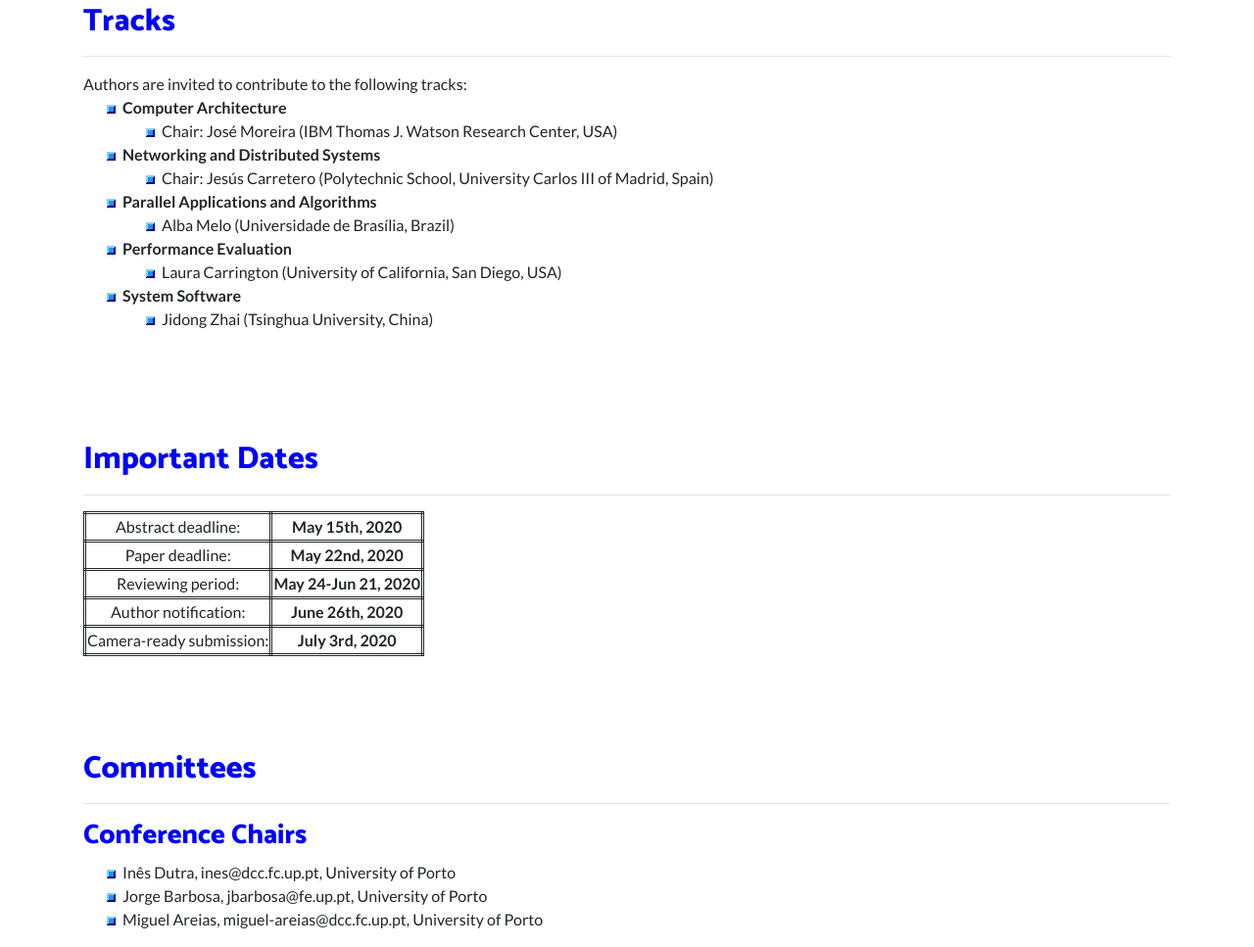
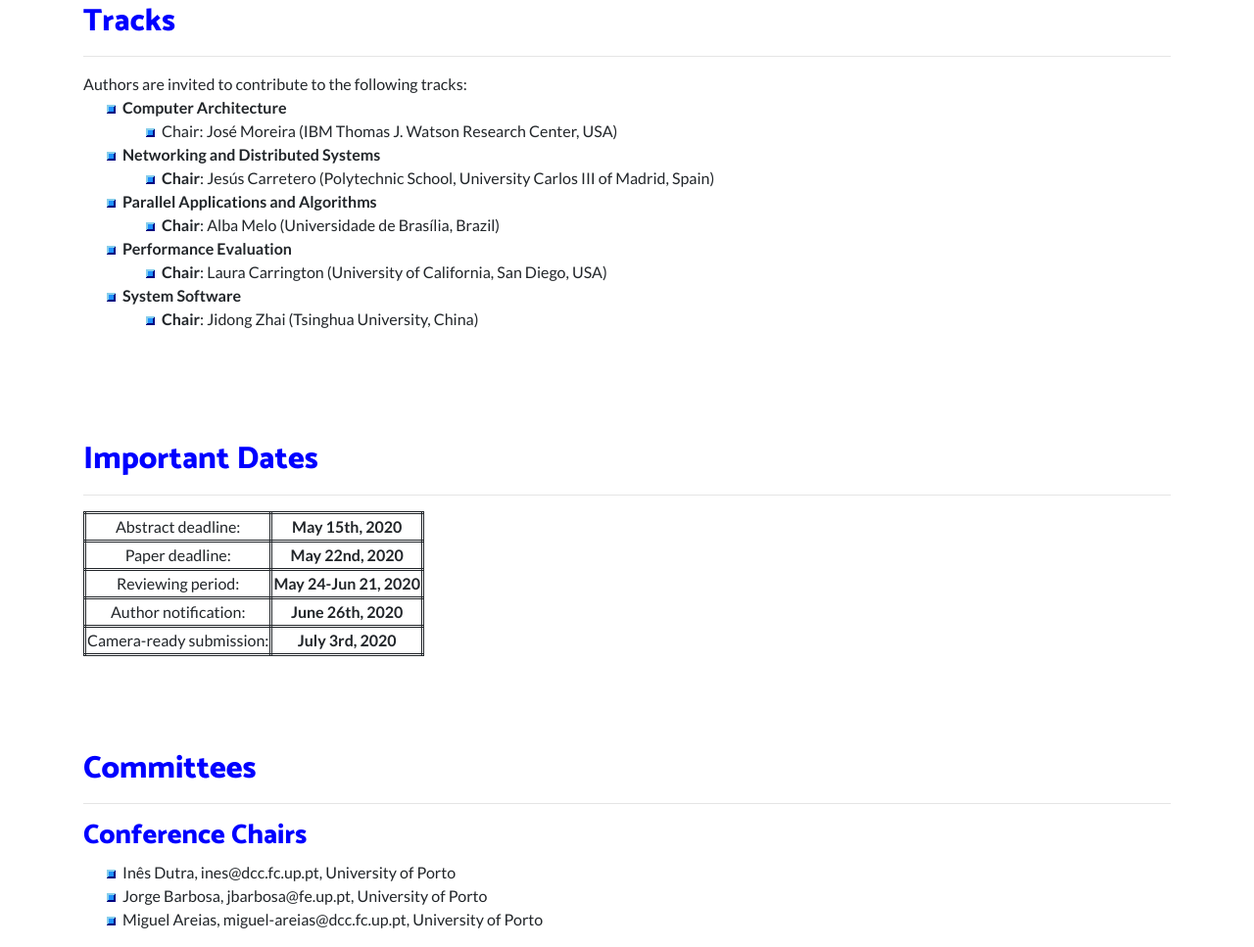
Before and after one commit to inesdutra/SBAC-PAD-2020, a website: page sbac-pad/index.html in a window 1280 px wide. Shown: the part 1429-2396 px from the top of the page at 98% size. Drawn offline with Linux system fonts and the light colour scheme.

Commit message:
Add files via upload

```diff
--- a/sbac-pad/index.html
+++ b/sbac-pad/index.html
@@ -179,24 +179,24 @@
       <ul>
 	<li><b>Computer Architecture</b></li>
 	<ul>
-	  <li>Chair: José Moreira (IBM Thomas J. Watson Research
+	  <li>Chair</b>: José Moreira (IBM Thomas J. Watson Research
 	    Center, USA)</li>
 	</ul>
 	<li><b>Networking and Distributed Systems</b></li>
 	<ul>
-	  <li>Chair: Jesús Carretero (Polytechnic School, University Carlos III of Madrid, Spain)</li>
+	  <li><b>Chair</b>: Jesús Carretero (Polytechnic School, University Carlos III of Madrid, Spain)</li>
 	</ul>
 	<li><b>Parallel Applications and Algorithms</b></li>
 	<ul>
-	  <li>Alba Melo (Universidade de Brasília, Brazil)</li>
+	  <li><b>Chair</b>: Alba Melo (Universidade de Brasília, Brazil)</li>
 	</ul>
 	<li><b>Performance Evaluation</b></li>
 	<ul>
-	   <li>Laura Carrington (University of California, San Diego, USA)</li>
+	   <li><b>Chair</b>: Laura Carrington (University of California, San Diego, USA)</li>
 	</ul>
 	<li><b>System Software</b></li>
 	<ul>
-	   <li>Jidong Zhai (Tsinghua University, China)</li>
+	   <li><b>Chair</b>: Jidong Zhai (Tsinghua University, China)</li>
 	</ul>
     </ul>
     </div>
```
